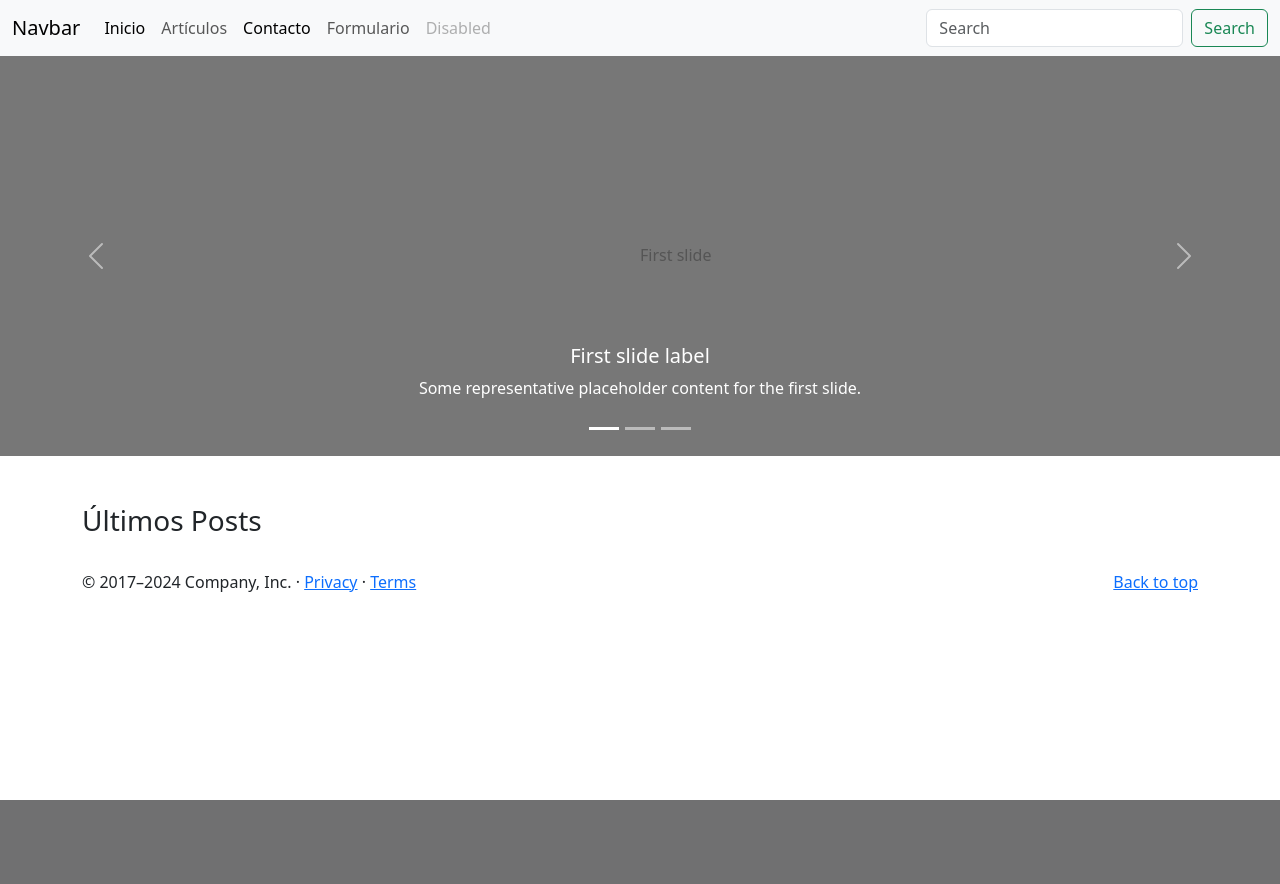
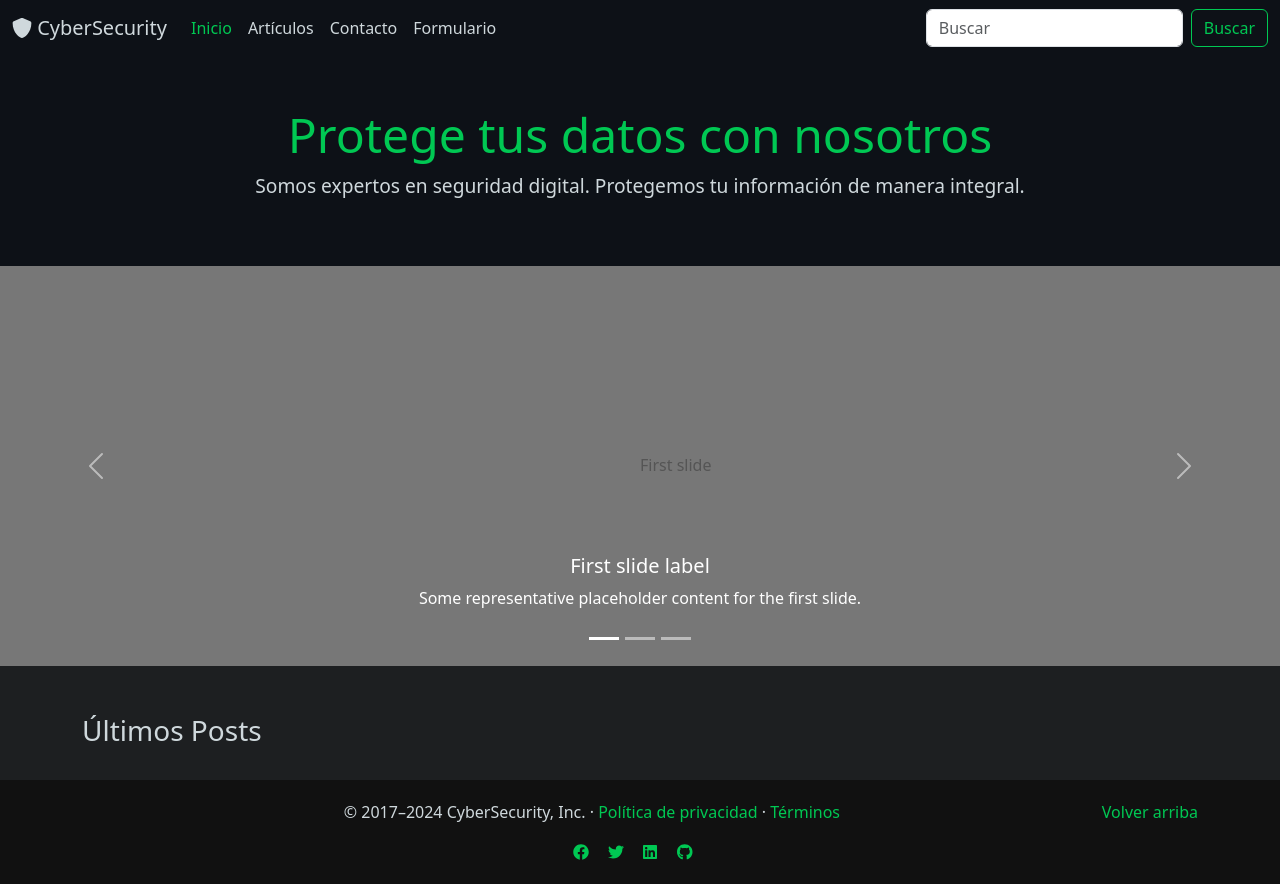
Before and after one commit to robertocolman/djangocyberseguridad, a Django app: template templates/index.html in a window 1280 px wide. Before the commit the page ends 800 px from the top, so only its background shows below. Run offline with Django 3.2, Linux system fonts and the light colour scheme; the template is opened without the code that fills it, so the values that code supplies are empty.

Commit message:
se agrego diseño

```diff
--- a/templates/base.html
+++ b/templates/base.html
@@ -4,57 +4,139 @@
 <head>
     <meta charset="UTF-8">
     <meta name="viewport" content="width=device-width, initial-scale=1.0">
-    <title>Pagina de Inicio</title>
-    <link href="https://cdn.jsdelivr.net/npm/bootstrap@5.3.3/dist/css/bootstrap.min.css" rel="stylesheet" integrity="sha384-QWTKZyjpPEjISv5WaRU9OFeRpok6YctnYmDr5pNlyT2bRjXh0JMhjY6hW+ALEwIH" crossorigin="anonymous">
+    <title>Pagina de Ciberseguridad</title>
+    <link href="https://cdn.jsdelivr.net/npm/bootstrap@5.3.3/dist/css/bootstrap.min.css" rel="stylesheet">
+    <!-- FontAwesome para íconos -->
+    <link rel="stylesheet" href="https://cdnjs.cloudflare.com/ajax/libs/font-awesome/6.0.0-beta3/css/all.min.css">
     <link rel="stylesheet" href="{% static 'css/style.css' %}">
+    <style>
+        /* Estilos personalizados para ciberseguridad */
+        body {
+            background-color: #1d1f21;
+            color: #cfd8dc;
+        }
+
+        header, footer {
+            background-color: #111;
+            color: #cfd8dc;
+        }
+
+        .navbar {
+            background-color: #0d1117;
+        }
+
+        .navbar-brand, .nav-link {
+            color: #cfd8dc !important;
+        }
+
+        .nav-link.active {
+            color: #00c853 !important; /* Verde ciberseguridad */
+        }
+
+        footer {
+            padding: 20px 0;
+        }
+
+        footer a {
+            color: #00c853; /* Verde para enlaces */
+            text-decoration: none;
+        }
+
+        footer a:hover {
+            text-decoration: underline;
+        }
+
+        footer .social-icons a {
+            margin-right: 15px;
+            color: #00c853;
+        }
+
+        .btn-outline-success {
+            border-color: #00c853;
+            color: #00c853;
+        }
+
+        .btn-outline-success:hover {
+            background-color: #00c853;
+            color: #fff;
+        }
+
+        .main-header {
+            text-align: center;
+            padding: 50px 0;
+            background-color: #0d1117;
+        }
+
+        .main-header h1 {
+            color: #00c853;
+            font-size: 3rem;
+        }
+
+        .main-header p {
+            font-size: 1.2rem;
+            color: #cfd8dc;
+        }
+    </style>
 </head>
 <body>
     <header>
-        <nav class="navbar navbar-expand-lg bg-body-tertiary">
+        <nav class="navbar navbar-expand-lg navbar-dark">
             <div class="container-fluid">
-              <a class="navbar-brand" href="{% url 'blog:index' %}">Navbar</a>
+              <a class="navbar-brand" href="{% url 'blog:index' %}">
+                <i class="fas fa-shield-alt"></i> CyberSecurity
+              </a>
               <button class="navbar-toggler" type="button" data-bs-toggle="collapse" data-bs-target="#navbarSupportedContent" aria-controls="navbarSupportedContent" aria-expanded="false" aria-label="Toggle navigation">
                 <span class="navbar-toggler-icon"></span>
               </button>
               <div class="collapse navbar-collapse" id="navbarSupportedContent">
                 <ul class="navbar-nav me-auto mb-2 mb-lg-0">
                   <li class="nav-item">
-                    <a class="nav-link active" aria-current="page" href="{% url 'blog:index' %}">Inicio</a>
+                    <a class="nav-link active" href="{% url 'blog:index' %}">Inicio</a>
                   </li>
                   <li class="nav-item">
                     <a class="nav-link" href="{% url 'blog:lista_posts' %}">Artículos</a>
                   </li>
                   <li class="nav-item">
-                    <a class="nav-link active" aria-current="page" href="{% url 'blog:contacto' %}">Contacto</a>
+                    <a class="nav-link" href="{% url 'blog:contacto' %}">Contacto</a>
                   </li>
                   <li class="nav-item">
                     <a class="nav-link" href="{% url 'blog:formulario' %}">Formulario</a>
                   </li>
-                  <li class="nav-item">
-                    <a class="nav-link disabled" aria-disabled="true">Disabled</a>
-                  </li>
                 </ul>
                 <form class="d-flex" role="search">
-                  <input class="form-control me-2" type="search" placeholder="Search" aria-label="Search">
-                  <button class="btn btn-outline-success" type="submit">Search</button>
+                  <input class="form-control me-2" type="search" placeholder="Buscar" aria-label="Search">
+                  <button class="btn btn-outline-success" type="submit">Buscar</button>
                 </form>
               </div>
             </div>
           </nav>
     </header>
+
     <main>
-        <!--A partir de aqui definimos el bloque variable -->
+        <section class="main-header">
+            <h1>Protege tus datos con nosotros</h1>
+            <p>Somos expertos en seguridad digital. Protegemos tu información de manera integral.</p>
+        </section>
+
+        <!-- Aquí se insertará el contenido de las vistas -->
         {% block contenido %}
-
         {% endblock %}
     </main>
-    <footer class="container">
-        <p class="float-end"><a href="#">Back to top</a></p>
-        <p>© 2017–2024 Company, Inc. · <a href="#">Privacy</a> · <a href="#">Terms</a></p>
+
+    <footer class="text-center">
+        <div class="container">
+            <p class="float-end"><a href="#">Volver arriba</a></p>
+            <p>© 2017–2024 CyberSecurity, Inc. · <a href="#">Política de privacidad</a> · <a href="#">Términos</a></p>
+            <div class="social-icons">
+                <a href="#"><i class="fab fa-facebook"></i></a>
+                <a href="#"><i class="fab fa-twitter"></i></a>
+                <a href="#"><i class="fab fa-linkedin"></i></a>
+                <a href="#"><i class="fab fa-github"></i></a>
+            </div>
+        </div>
     </footer>
 
-    <script src="https://cdn.jsdelivr.net/npm/bootstrap@5.3.3/dist/js/bootstrap.bundle.min.js" integrity="sha384-YvpcrYf0tY3lHB60NNkmXc5s9fDVZLESaAA55NDzOxhy9GkcIdslK1eN7N6jIeHz" crossorigin="anonymous"></script>
-    <script src="https://cdn.jsdelivr.net/npm/@popperjs/core@2.11.8/dist/umd/popper.min.js" integrity="sha384-I7E8VVD/ismYTF4hNIPjVp/Zjvgyol6VFvRkX/vR+Vc4jQkC+hVqc2pM8ODewa9r" crossorigin="anonymous"></script>
-    <script src="https://cdn.jsdelivr.net/npm/bootstrap@5.3.3/dist/js/bootstrap.min.js" integrity="sha384-0pUGZvbkm6XF6gxjEnlmuGrJXVbNuzT9qBBavbLwCsOGabYfZo0T0to5eqruptLy" crossorigin="anonymous"></script>
-    </body>
-    </html>
+    <script src="https://cdn.jsdelivr.net/npm/bootstrap@5.3.3/dist/js/bootstrap.bundle.min.js"></script>
+    <script src="https://cdnjs.cloudflare.com/ajax/libs/font-awesome/6.0.0-beta3/js/all.min.js"></script>
+</body>
+</html>
```
